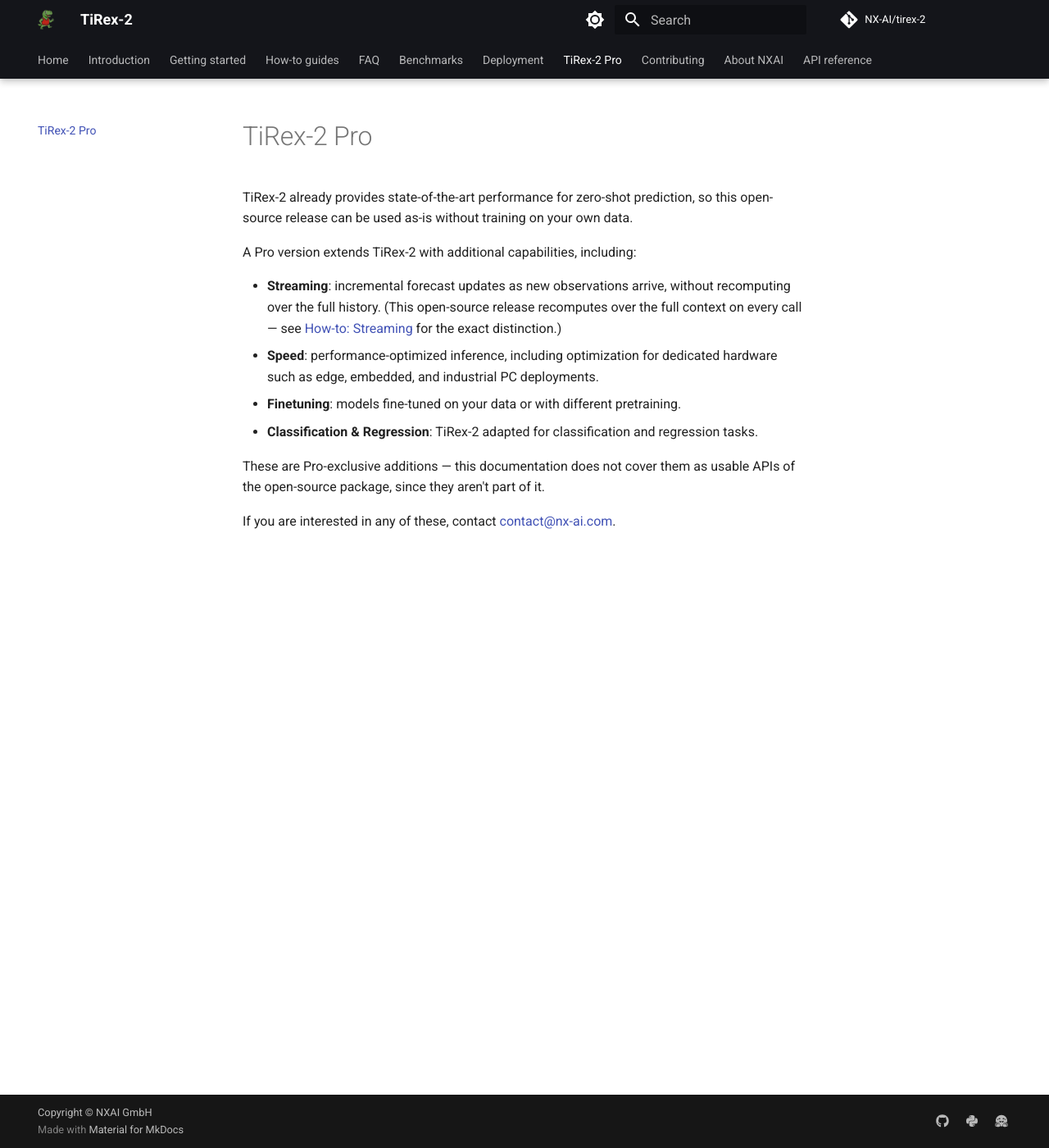
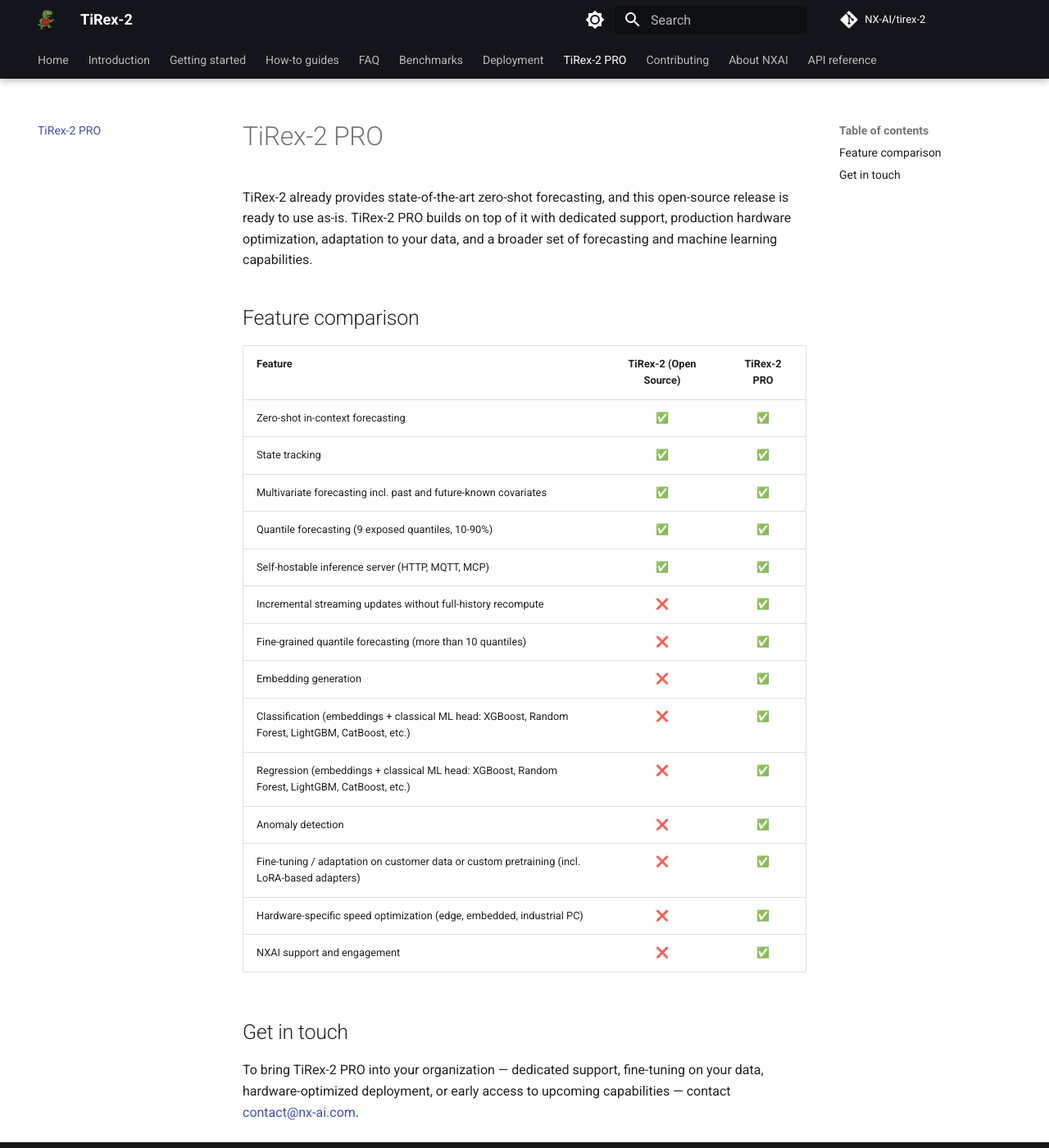
Before and after one commit to NX-AI/tirex-2, an MkDocs documentation site: the page built from docs/pro.md, in a window 1280 px wide and 1400 px high. Shown: the whole window at 82% size. Built offline with MkDocs 1.6.1 and Material for MkDocs 9.7.7, drawn with Linux system fonts in a browser that asks for light colours; comment, search, counter and statistics services are not loaded.

Commit message:
docs(pro): rewrite feature comparison table and fix PRO casing
Replace the prose feature list with a full Open Source vs PRO comparison
table, and capitalize PRO consistently (pro.md, README, mkdocs.yml nav, and
cross-references in about/introduction/streaming pages).

Co-Authored-By: Claude Sonnet 5 <noreply@anthropic.com>

```diff
--- a/docs/pro.md
+++ b/docs/pro.md
@@ -1,19 +1,31 @@
-# TiRex-2 Pro
+# TiRex-2 PRO
 
-TiRex-2 already provides state-of-the-art performance for zero-shot prediction, so this
-open-source release can be used as-is without training on your own data.
+TiRex-2 already provides state-of-the-art zero-shot forecasting, and this open-source release
+is ready to use as-is. TiRex-2 PRO builds on top of it with dedicated support, production
+hardware optimization, adaptation to your data, and a broader set of forecasting and machine
+learning capabilities.
 
-A Pro version extends TiRex-2 with additional capabilities, including:
+## Feature comparison
 
-- **Streaming**: incremental forecast updates as new observations arrive, without recomputing
-  over the full history. (This open-source release recomputes over the full context on every
-  call — see [How-to: Streaming](how-to/streaming.md) for the exact distinction.)
-- **Speed**: performance-optimized inference, including optimization for dedicated hardware
-  such as edge, embedded, and industrial PC deployments.
-- **Finetuning**: models fine-tuned on your data or with different pretraining.
-- **Classification & Regression**: TiRex-2 adapted for classification and regression tasks.
+| Feature | TiRex-2 (Open Source) | TiRex-2 PRO |
+| :--- | :---: | :---: |
+| Zero-shot in-context forecasting | ✅ | ✅ |
+| State tracking | ✅ | ✅ |
+| Multivariate forecasting incl. past and future-known covariates | ✅ | ✅ |
+| Quantile forecasting (9 exposed quantiles, 10-90%) | ✅ | ✅ |
+| Self-hostable inference server (HTTP, MQTT, MCP) | ✅ | ✅ |
+| Incremental streaming updates without full-history recompute | ❌ | ✅ |
+| Fine-grained quantile forecasting (more than 10 quantiles) | ❌ | ✅ |
+| Embedding generation | ❌ | ✅ |
+| Classification (embeddings + classical ML head: XGBoost, Random Forest, LightGBM, CatBoost, etc.) | ❌ | ✅ |
+| Regression (embeddings + classical ML head: XGBoost, Random Forest, LightGBM, CatBoost, etc.) | ❌ | ✅ |
+| Anomaly detection | ❌ | ✅ |
+| Fine-tuning / adaptation on customer data or custom pretraining (incl. LoRA-based adapters) | ❌ | ✅ |
+| Hardware-specific speed optimization (edge, embedded, industrial PC) | ❌ | ✅ |
+| NXAI support and engagement | ❌ | ✅ |
 
-These are Pro-exclusive additions — this documentation does not cover them as usable APIs of
-the open-source package, since they aren't part of it.
+## Get in touch
 
-If you are interested in any of these, contact [contact@nx-ai.com](mailto:contact@nx-ai.com).
+To bring TiRex-2 PRO into your organization — dedicated support, fine-tuning on your data,
+hardware-optimized deployment, or early access to upcoming capabilities — contact
+[contact@nx-ai.com](mailto:contact@nx-ai.com).
--- a/mkdocs.yml
+++ b/mkdocs.yml
@@ -52,7 +52,7 @@ nav:
   - FAQ: faq.md
   - Benchmarks: benchmarks.md
   - Deployment: deployment.md
-  - TiRex-2 Pro: pro.md
+  - TiRex-2 PRO: pro.md
   - Contributing: contributing.md
   - About NXAI: about.md
   - API reference:
```
Also changed, not shown: README.md (+6 -5 lines), docs/about.md (+1 -1 lines), docs/how-to/streaming.md (+2 -2 lines), docs/index.md (+6 -4 lines), docs/introduction.md (+1 -1 lines).
